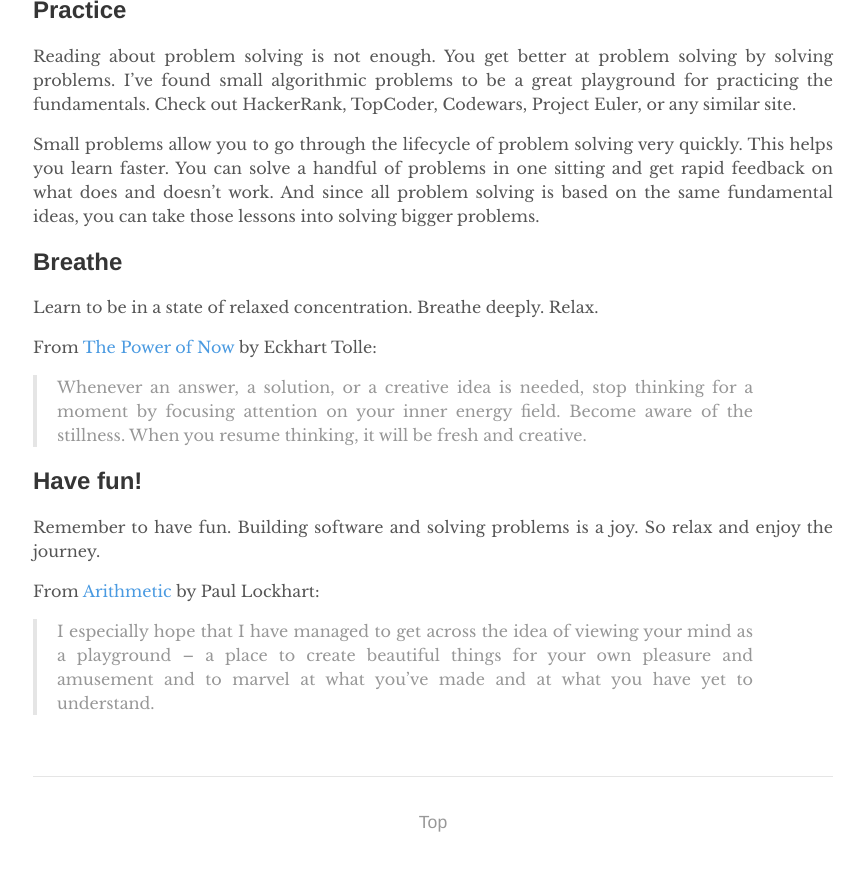
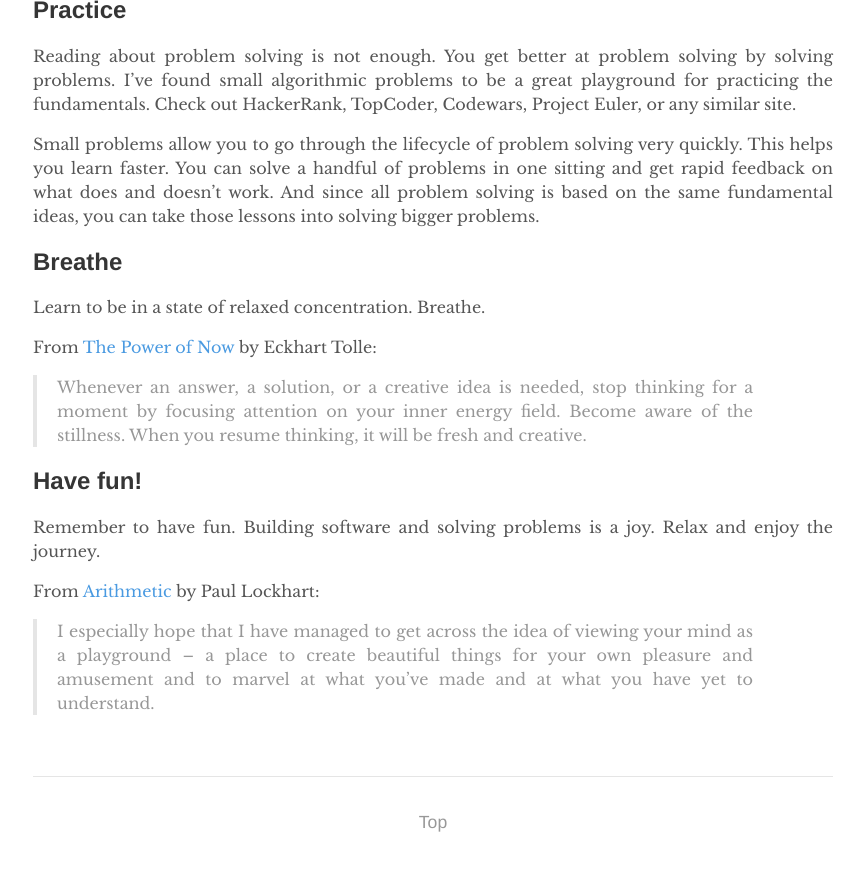
Before and after one commit to ivan-moto/ivan-moto.github.io, a Jekyll site: the page built from _posts/2019-11-03-problem-solving-for-software-engineers.md, in a window 1280 px wide and 900 px high, scrolled down 3389 px. Shown: the top 871 px of the window, without its empty margins (207-1072 px from the left). Built offline with Jekyll 4.4.1, drawn with Linux system fonts in a browser that asks for light colours.

Commit message:
Update problem solving post

```diff
--- a/_posts/2019-11-03-problem-solving-for-software-engineers.md
+++ b/_posts/2019-11-03-problem-solving-for-software-engineers.md
@@ -111,7 +111,7 @@ same fundamental ideas, you can take those lessons into solving bigger problems.
 
 ## Breathe
 
-Learn to be in a state of relaxed concentration. Breathe deeply. Relax.
+Learn to be in a state of relaxed concentration. Breathe.
 
 From [The Power of Now](https://amzn.to/2PEtN2D) by Eckhart Tolle:
 
@@ -120,7 +120,7 @@ From [The Power of Now](https://amzn.to/2PEtN2D) by Eckhart Tolle:
 
 ## Have fun!
 
-Remember to have fun. Building software and solving problems is a joy. So relax and enjoy the journey.
+Remember to have fun. Building software and solving problems is a joy. Relax and enjoy the journey.
 
 From [Arithmetic](https://amzn.to/2NCe8hI) by Paul Lockhart:
 
```
